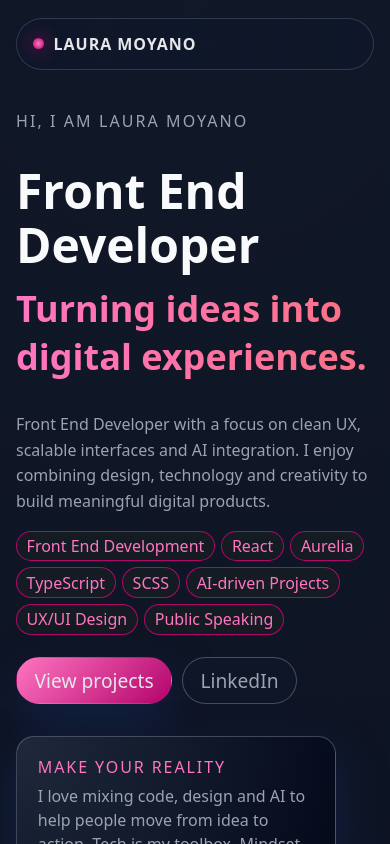
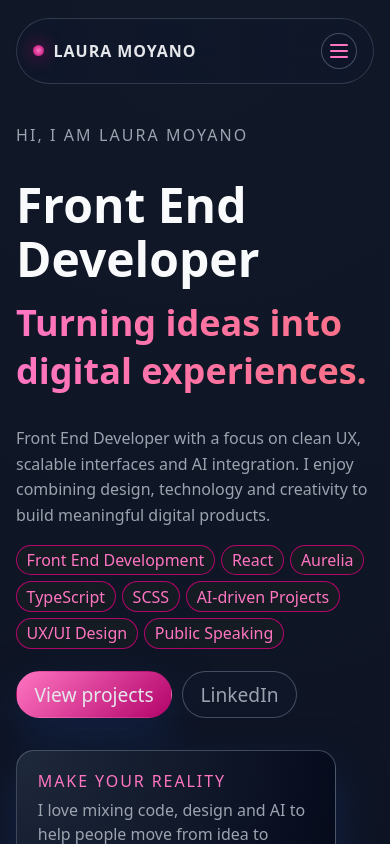
Before and after one commit to Laura-M-stack/laura-moyano-portfolio, a React (Vite) app: page / in a window 390 px wide. Shown: the top 844 px of the page. Built offline with nearby package versions, Linux system fonts and the light colour scheme.

Commit message:
feat: add animated hamburger menu with primary color and smooth toggle transition

```diff
--- a/src/components/Navbar.tsx
+++ b/src/components/Navbar.tsx
@@ -1,49 +1,76 @@
-import React from 'react';
-import { profile } from '../data/profile';
+import React, { useState } from 'react';
 import { useLanguage } from '../context/LanguageContext';
 import { translations } from '../i18n';
 
 export const Navbar: React.FC = () => {
-  const { language, setLanguage } = useLanguage();
+  const { language, toggleLanguage } = useLanguage();
   const t = translations[language];
+  const [isOpen, setIsOpen] = useState(false);
 
-  const sections = [
+  const links = [
     { id: 'about', label: t.navbar.about },
     { id: 'experience', label: t.navbar.experience },
     { id: 'projects', label: t.navbar.projects },
     { id: 'talks', label: t.navbar.talks },
-    { id: 'contact', label: t.navbar.contact }
+    { id: 'contact', label: t.navbar.contact },
   ];
 
-  const handleScroll = (id: string) => {
+  const handleNavClick = (id: string) => {
     const el = document.getElementById(id);
-    if (el) {
-      el.scrollIntoView({ behavior: 'smooth', block: 'start' });
-    }
+    if (el) el.scrollIntoView({ behavior: 'smooth', block: 'start' });
+    setIsOpen(false);
   };
 
-  const toggleLang = () => setLanguage(language === 'en' ? 'es' : 'en');
+  const langLabel = language === 'en' ? 'ES' : 'EN';
 
   return (
     <header className="navbar">
       <div className="navbar-left">
         <span className="logo-dot" />
-        <span className="navbar-name">{profile.name}</span>
+        <span className="navbar-name">Laura Moyano</span>
       </div>
-      <nav className="navbar-nav">
-        {sections.map(section => (
+
+      <nav className={`navbar-nav ${isOpen ? 'navbar-nav--open' : ''}`}>
+        {links.map(link => (
           <button
-            key={section.id}
+            key={link.id}
+            type="button"
             className="nav-link"
-            onClick={() => handleScroll(section.id)}
+            onClick={() => handleNavClick(link.id)}
           >
-            {section.label}
+            {link.label}
           </button>
         ))}
-        <button className="nav-link" onClick={toggleLang}>
-          {language === 'en' ? 'ES' : 'EN'}
+
+        <button
+          type="button"
+          className="lang-toggle lang-toggle--mobile"
+          onClick={toggleLanguage}
+        >
+          {langLabel}
         </button>
       </nav>
+
+      <div className="navbar-right">
+        <button
+          type="button"
+          className="lang-toggle lang-toggle--desktop"
+          onClick={toggleLanguage}
+        >
+          {langLabel}
+        </button>
+
+        <button
+          type="button"
+          className={`navbar-toggle ${isOpen ? 'is-open' : ''}`}
+          onClick={() => setIsOpen(!isOpen)}
+          aria-label={isOpen ? 'Close menu' : 'Open menu'}
+        >
+          <span className="bar top" />
+          <span className="bar middle" />
+          <span className="bar bottom" />
+        </button>
+      </div>
     </header>
   );
 };
--- a/src/context/LanguageContext.tsx
+++ b/src/context/LanguageContext.tsx
@@ -1,27 +1,31 @@
-import React, { createContext, useContext, useState, ReactNode } from 'react';
+// src/context/LanguageContext.tsx
+import React, { createContext, useContext, useState } from 'react';
 
 type Language = 'en' | 'es';
 
-interface LanguageContextProps {
+interface LanguageContextValue {
   language: Language;
-  setLanguage: (lang: Language) => void;
+  toggleLanguage: () => void;
 }
 
-const LanguageContext = createContext<LanguageContextProps | undefined>(undefined);
+const LanguageContext = createContext<LanguageContextValue | undefined>(undefined);
 
-export const LanguageProvider: React.FC<{ children: ReactNode }> = ({ children }) => {
+export const LanguageProvider: React.FC<{ children: React.ReactNode }> = ({ children }) => {
   const [language, setLanguage] = useState<Language>('en');
+
+  const toggleLanguage = () => {
+    setLanguage(prev => (prev === 'en' ? 'es' : 'en'));
+  };
+
   return (
-    <LanguageContext.Provider value={{ language, setLanguage }}>
+    <LanguageContext.Provider value={{ language, toggleLanguage }}>
       {children}
     </LanguageContext.Provider>
   );
 };
 
-export const useLanguage = (): LanguageContextProps => {
-  const context = useContext(LanguageContext);
-  if (!context) {
-    throw new Error('useLanguage must be used within a LanguageProvider');
-  }
-  return context;
+export const useLanguage = () => {
+  const ctx = useContext(LanguageContext);
+  if (!ctx) throw new Error('useLanguage must be used within LanguageProvider');
+  return ctx;
 };
--- a/src/styles.css
+++ b/src/styles.css
@@ -48,15 +48,16 @@
 .navbar {
     position: sticky;
     top: 0;
-      z-index: 20;
+    z-index: 30;
     display: flex;
     align-items: center;
     justify-content: space-between;
     padding: 0.9rem 1.4rem;
     margin-bottom: 1.5rem;
+    -webkit-backdrop-filter: blur();
     backdrop-filter: blur(18px);
     background: linear-gradient(to right,
-              rgba(15, 23, 42, 0.90),
+            rgba(15, 23, 42, 0.9),
             rgba(15, 23, 42, 0.75));
     border-radius: var(--radius-full);
     border: 1px solid rgba(148, 163, 184, 0.25);
@@ -106,6 +107,98 @@
     background: rgba(15, 23, 42, 0.9);
 }
 
+/* Navbar right + language toggle + hamburger */
+
+.navbar-right {
+    display: flex;
+    align-items: center;
+    gap: 0.5rem;
+}
+
+.lang-toggle {
+    border-radius: 999px;
+    padding: 0.25rem 0.85rem;
+    font-size: 0.9rem;
+    border: 1px solid rgba(148, 163, 184, 0.6);
+    background: rgba(15, 23, 42, 0.9);
+    color: var(--text);
+    cursor: pointer;
+    transition: all 0.18s ease-out;
+}
+
+.lang-toggle:hover {
+    border-color: var(--primary);
+    color: var(--primary);
+}
+
+.lang-toggle--mobile {
+    display: none;
+}
+
+.navbar-toggle {
+  display: none;
+  width: 36px;
+  height: 36px;
+  border-radius: 999px;
+  border: 1px solid rgba(148, 163, 184, 0.4);
+  background: rgba(15, 23, 42, 0.95);
+  cursor: pointer;
+  position: relative;
+  transition: all 0.2s ease-in-out;
+}
+
+.navbar-toggle:hover {
+  border-color: var(--primary);
+  box-shadow: 0 0 10px rgba(255, 117, 193, 0.4);
+}
+
+.navbar-toggle .bar {
+  position: absolute;
+  left: 8px;
+  right: 8px;
+  height: 2px;
+  border-radius: 999px;
+  background: var(--primary);
+  transition: all 0.3s ease;
+}
+
+/* centrado exacto: 3 líneas equidistantes */
+.navbar-toggle .bar.top {
+  top: 13px;
+}
+
+.navbar-toggle .bar.middle {
+  top: 13px;
+}
+
+.navbar-toggle .bar.bottom {
+  top: 22px;
+}
+
+/* animación al abrir */
+.navbar-toggle.is-open .bar.top {
+  transform: rotate(45deg);
+  top: 17px;
+}
+
+.navbar-toggle.is-open .bar.middle {
+  opacity: 0;
+}
+
+.navbar-toggle.is-open .bar.bottom {
+  transform: rotate(-45deg);
+  top: 17px;
+}
+
+/* mostrar solo en mobile */
+@media (max-width: 640px) {
+  .navbar-toggle {
+    display: inline-flex;
+    align-items: center;
+    justify-content: center;
+  }
+}
+
 /* Hero */
 
 .hero {
@@ -128,12 +221,6 @@
     text-transform: uppercase;
     letter-spacing: 0.13em;
     color: var(--muted);
-  }
-
-  .hero-title {
-      font-size: clamp(3rem, 6vw, 3.6rem);
-      line-height: 1.05;
-      margin: 0;
 }
 
 .hero-title {
@@ -309,8 +396,8 @@
 .card {
     background: var(--bg-elevated);
     border-radius: var(--radius-lg);
-      padding: 1rem 1.1rem;
-      border: 1px solid var(--border-subtle);
+    padding: 1.5rem 1.6rem;
+    border: 1px solid var(--primary);
 }
 
 .card-header {
@@ -527,4 +614,61 @@
     .navbar-nav {
         display: none;
     }
+
+    .navbar-nav.navbar-nav--open {
+        display: flex;
+        flex-direction: column;
+        gap: 0.3rem;
+        position: absolute;
+        left: 0.75rem;
+        right: 0.75rem;
+        top: 3.3rem;
+        padding: 0.7rem 0.75rem;
+        border-radius: var(--radius-lg);
+        background: rgba(15, 23, 42, 0.98);
+        border: 1px solid var(--border-subtle);
+        box-shadow: 0 18px 45px rgba(15, 23, 42, 0.9);
     }
+
+    .nav-link {
+        justify-content: flex-start;
+        width: 100%;
+        text-align: left;
+        font-size: 0.95rem;
+        padding: 0.4rem 0.6rem;
+    }
+
+    .navbar-right {
+        gap: 0.35rem;
+    }
+
+    .navbar-toggle {
+        display: inline-flex;
+    }
+
+    .navbar-toggle span:nth-child(1) {
+        transform: translateY(-3px);
+    }
+
+    .navbar-toggle span:nth-child(2) {
+        transform: translateY(3px);
+    }
+
+    .navbar-toggle.is-open span:nth-child(1) {
+        transform: rotate(45deg);
+    }
+
+    .navbar-toggle.is-open span:nth-child(2) {
+        transform: rotate(-45deg);
+    }
+
+    .lang-toggle--desktop {
+        display: none;
+    }
+
+    .lang-toggle--mobile {
+        display: inline-flex;
+        margin-top: 0.2rem;
+        align-self: flex-start;
+    }
+}
```
Also changed, not shown: src/main.tsx (line endings or trailing spaces). Lines whose indentation alone changed are shown as unchanged.
